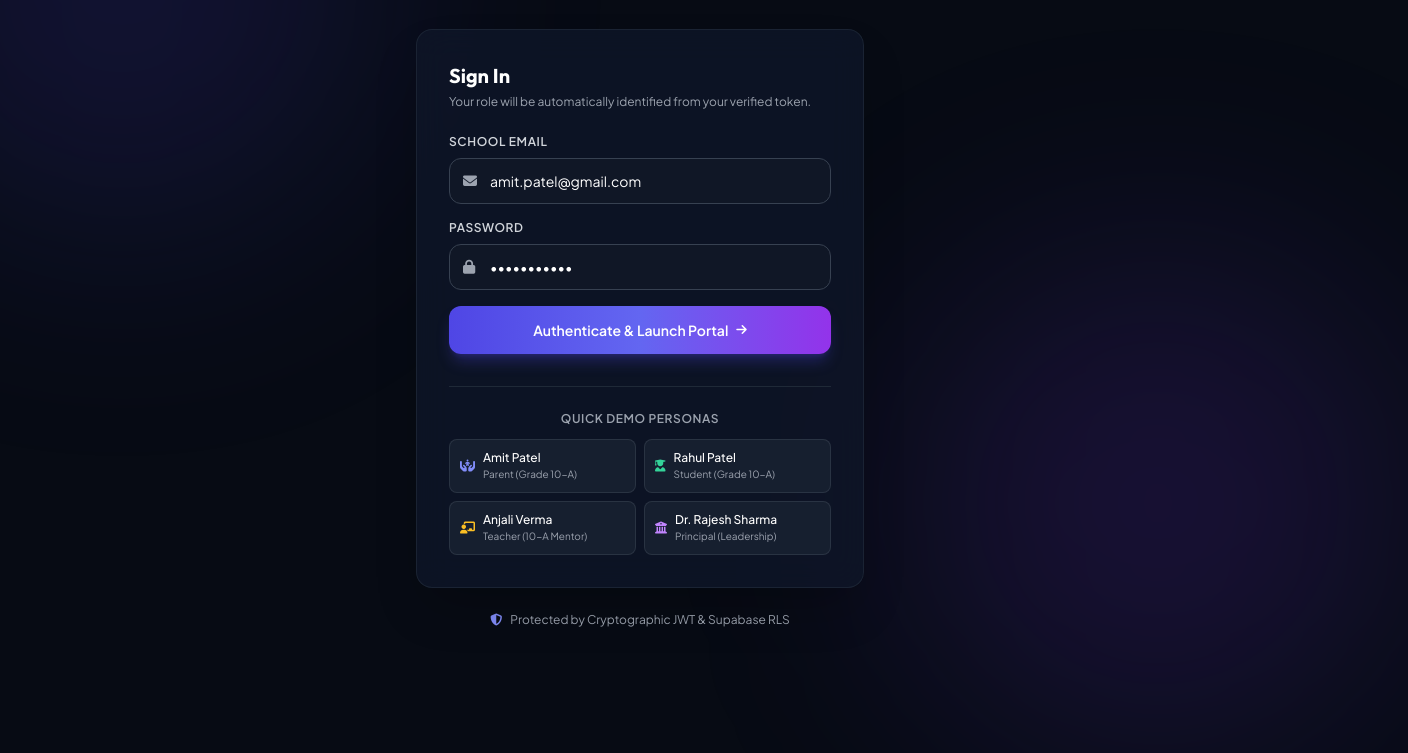
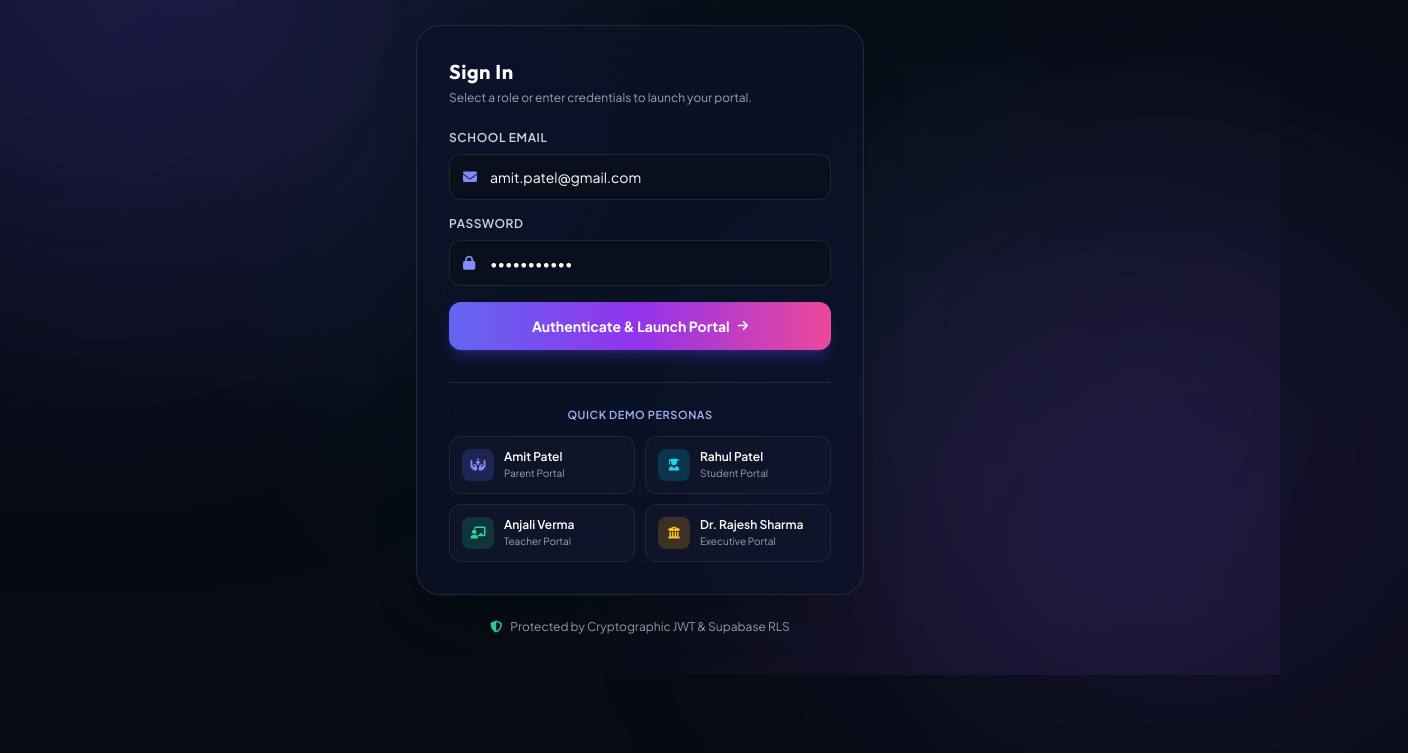
Before and after one commit to amitshivhare7879/XYZ_AI, a plain HTML site: page unified_login/index.html in a window 1280 px wide. Shown: the part 183-936 px from the top of the page, 1408 px wide, since content can reach past the window. After the commit the page ends 858 px from the top, so only its background shows below. Drawn offline with nearby package versions, Linux system fonts and the light colour scheme.

Commit message:
style: modernize UI with ambient radial lighting, pleasant color palettes, and glassmorphism across all portals

```diff
--- a/unified_login/index.html
+++ b/unified_login/index.html
@@ -7,39 +7,64 @@
   <script src="https://cdn.tailwindcss.com"></script>
   <link rel="preconnect" href="https://fonts.googleapis.com">
   <link rel="preconnect" href="https://fonts.gstatic.com" crossorigin>
-  <link href="https://fonts.googleapis.com/css2?family=Outfit:wght@300;400;500;600;700;800&family=Plus+Jakarta+Sans:wght@400;500;600;700&display=swap" rel="stylesheet">
+  <link href="https://fonts.googleapis.com/css2?family=Outfit:wght@300;400;500;600;700;800&family=Plus+Jakarta+Sans:wght@300;400;500;600;700&display=swap" rel="stylesheet">
   <link rel="stylesheet" href="https://cdnjs.cloudflare.com/ajax/libs/font-awesome/6.5.1/css/all.min.css">
   <style>
-    body { font-family: 'Plus Jakarta Sans', sans-serif; background-color: #070B14; color: #F3F4F6; }
+    body {
+      font-family: 'Plus Jakarta Sans', sans-serif;
+      background: radial-gradient(circle at 15% 15%, rgba(99, 102, 241, 0.12) 0%, transparent 40%),
+                  radial-gradient(circle at 85% 85%, rgba(168, 85, 247, 0.12) 0%, transparent 40%),
+                  radial-gradient(circle at 50% 50%, rgba(6, 182, 212, 0.05) 0%, transparent 60%),
+                  #070B14;
+      color: #F3F4F6;
+    }
     h1, h2, h3, h4, .font-heading { font-family: 'Outfit', sans-serif; }
-    .glass-card { background: rgba(15, 23, 42, 0.75); backdrop-filter: blur(16px); border: 1px solid rgba(255, 255, 255, 0.08); }
-    .glow-indigo { box-shadow: 0 0 35px -5px rgba(99, 102, 241, 0.25); }
-    .gradient-border { background: linear-gradient(135deg, rgba(99, 102, 241, 0.5), rgba(168, 85, 247, 0.2)); }
+    .glass-card {
+      background: rgba(13, 19, 36, 0.72);
+      backdrop-filter: blur(24px) saturate(180%);
+      border: 1px solid rgba(255, 255, 255, 0.1);
+      box-shadow: 0 25px 50px -12px rgba(0, 0, 0, 0.6), inset 0 1px 0 rgba(255, 255, 255, 0.12);
+    }
+    .persona-card {
+      background: rgba(18, 26, 48, 0.6);
+      backdrop-filter: blur(12px);
+      border: 1px solid rgba(255, 255, 255, 0.08);
+      transition: all 0.25s cubic-bezier(0.4, 0, 0.2, 1);
+    }
+    .persona-card:hover {
+      transform: translateY(-2px);
+      background: rgba(30, 41, 75, 0.8);
+      border-color: rgba(99, 102, 241, 0.4);
+      box-shadow: 0 8px 20px -6px rgba(99, 102, 241, 0.25);
+    }
+    .glow-indigo { box-shadow: 0 0 45px -5px rgba(99, 102, 241, 0.25); }
+    @keyframes float { 0%, 100% { transform: translateY(0px); } 50% { transform: translateY(-8px); } }
+    .floating-badge { animation: float 4s ease-in-out infinite; }
   </style>
 </head>
-<body class="min-h-screen py-10 px-4 flex flex-col items-center justify-center relative overflow-y-auto">
+<body class="min-h-screen py-10 px-4 flex flex-col items-center justify-center relative overflow-y-auto selection:bg-indigo-500 selection:text-white">
 
-  <!-- Subtle ambient background gradients -->
-  <div class="absolute top-[-10%] left-[-10%] w-[500px] h-[500px] bg-indigo-600/15 rounded-full blur-[120px] pointer-events-none"></div>
-  <div class="absolute bottom-[-10%] right-[-10%] w-[500px] h-[500px] bg-violet-600/15 rounded-full blur-[120px] pointer-events-none"></div>
+  <!-- Ambient background lighting orbs -->
+  <div class="fixed top-[-15%] left-[-15%] w-[600px] h-[600px] bg-gradient-to-br from-indigo-600/20 to-purple-600/10 rounded-full blur-[140px] pointer-events-none"></div>
+  <div class="fixed bottom-[-15%] right-[-15%] w-[600px] h-[600px] bg-gradient-to-tl from-purple-600/20 to-cyan-600/10 rounded-full blur-[140px] pointer-events-none"></div>
 
   <div class="w-full max-w-md relative z-10">
 
     <!-- School & Brand Header -->
     <div class="text-center mb-8">
-      <div class="inline-flex items-center justify-center w-16 h-16 rounded-2xl bg-gradient-to-tr from-indigo-600 via-indigo-500 to-purple-500 font-heading font-bold text-2xl text-white shadow-xl shadow-indigo-500/20 mb-4 ring-4 ring-indigo-500/20">
-        XYZ
+      <div class="inline-flex items-center justify-center w-16 h-16 rounded-2xl bg-gradient-to-tr from-indigo-600 via-purple-600 to-pink-500 font-heading font-extrabold text-2xl text-white shadow-2xl shadow-indigo-500/30 mb-4 ring-4 ring-indigo-500/20 floating-badge">
+        <i class="fa-solid fa-graduation-cap"></i>
       </div>
-      <h1 class="text-3xl font-extrabold text-white tracking-tight font-heading">XYZ AI School ERP</h1>
-      <p class="text-sm text-gray-400 mt-1">Single Sign-On Authentication Gateway</p>
+      <h1 class="text-3xl font-extrabold text-transparent bg-clip-text bg-gradient-to-r from-white via-indigo-100 to-purple-200 tracking-tight font-heading">XYZ AI School ERP</h1>
+      <p class="text-xs text-indigo-300/80 mt-1 font-medium tracking-wide uppercase">Unified Single Sign-On Gateway</p>
     </div>
 
     <!-- Login Card -->
-    <div class="glass-card rounded-2xl p-8 shadow-2xl glow-indigo border border-gray-800/80">
+    <div class="glass-card rounded-3xl p-8 shadow-2xl glow-indigo border border-white/10">
 
       <div class="mb-6">
-        <h2 class="text-xl font-bold text-white font-heading">Sign In</h2>
-        <p class="text-xs text-gray-400 mt-1">Your role will be automatically identified from your verified token.</p>
+        <h2 class="text-xl font-bold text-white font-heading tracking-wide">Sign In</h2>
+        <p class="text-xs text-gray-400 mt-1">Select a role or enter credentials to launch your portal.</p>
       </div>
 
       <!-- Login Form -->
@@ -47,11 +72,11 @@
         <div>
           <label class="block text-xs font-semibold text-gray-300 uppercase tracking-wider mb-2">School Email</label>
           <div class="relative">
-            <div class="absolute inset-y-0 left-0 pl-3.5 flex items-center pointer-events-none text-gray-400">
+            <div class="absolute inset-y-0 left-0 pl-3.5 flex items-center pointer-events-none text-indigo-400">
               <i class="fa-solid fa-envelope text-sm"></i>
             </div>
             <input type="email" id="emailInput" required placeholder="name@school.edu or gmail.com"
-              class="w-full pl-10 pr-4 py-3 bg-gray-900/90 border border-gray-700 rounded-xl text-sm text-white focus:outline-none focus:border-indigo-500 focus:ring-1 focus:ring-indigo-500 transition-colors"
+              class="w-full pl-10 pr-4 py-3 bg-[#0A0F1D] border border-white/10 rounded-xl text-sm text-white focus:outline-none focus:border-indigo-500 focus:ring-2 focus:ring-indigo-500/30 transition-all placeholder:text-gray-500"
               value="amit.patel@gmail.com" />
           </div>
         </div>
@@ -59,17 +84,17 @@
         <div>
           <label class="block text-xs font-semibold text-gray-300 uppercase tracking-wider mb-2">Password</label>
           <div class="relative">
-            <div class="absolute inset-y-0 left-0 pl-3.5 flex items-center pointer-events-none text-gray-400">
+            <div class="absolute inset-y-0 left-0 pl-3.5 flex items-center pointer-events-none text-indigo-400">
               <i class="fa-solid fa-lock text-sm"></i>
             </div>
             <input type="password" id="passwordInput" required placeholder="••••••••"
-              class="w-full pl-10 pr-4 py-3 bg-gray-900/90 border border-gray-700 rounded-xl text-sm text-white focus:outline-none focus:border-indigo-500 focus:ring-1 focus:ring-indigo-500 transition-colors"
+              class="w-full pl-10 pr-4 py-3 bg-[#0A0F1D] border border-white/10 rounded-xl text-sm text-white focus:outline-none focus:border-indigo-500 focus:ring-2 focus:ring-indigo-500/30 transition-all placeholder:text-gray-500"
               value="password123" />
           </div>
         </div>
 
         <button type="submit" id="submitBtn"
-          class="w-full py-3.5 px-4 bg-gradient-to-r from-indigo-600 via-indigo-500 to-purple-600 hover:from-indigo-500 hover:to-purple-500 text-white font-semibold text-sm rounded-xl shadow-lg shadow-indigo-600/30 hover:shadow-indigo-600/50 transition-all flex items-center justify-center space-x-2">
+          class="w-full py-3.5 px-4 bg-gradient-to-r from-indigo-500 via-purple-600 to-pink-500 hover:from-indigo-400 hover:to-pink-400 text-white font-bold text-sm rounded-xl shadow-lg shadow-indigo-600/30 hover:shadow-indigo-600/50 hover:scale-[1.01] transition-all flex items-center justify-center space-x-2">
           <span>Authenticate & Launch Portal</span>
           <i class="fa-solid fa-arrow-right text-xs"></i>
         </button>
@@ -79,35 +104,46 @@
       <div id="statusBox" class="mt-4 hidden p-3 rounded-xl text-xs flex items-center space-x-2"></div>
 
       <!-- Quick Demo Role Switcher -->
-      <div class="mt-8 pt-6 border-t border-gray-800">
-        <p class="text-xs font-semibold text-gray-400 uppercase tracking-wider mb-3 text-center">Quick Demo Personas</p>
-        <div class="grid grid-cols-2 gap-2 text-xs">
-          <button onclick="fillAndLogin('amit.patel@gmail.com', 'parent')" class="p-2.5 rounded-lg bg-gray-800/60 hover:bg-indigo-950/60 border border-gray-700/60 hover:border-indigo-500/50 text-left transition-all flex items-center space-x-2">
-            <i class="fa-solid fa-hands-holding-child text-indigo-400"></i>
+      <div class="mt-8 pt-6 border-t border-white/10">
+        <p class="text-[11px] font-semibold text-indigo-300 uppercase tracking-wider mb-3 text-center">Quick Demo Personas</p>
+        <div class="grid grid-cols-2 gap-2.5 text-xs">
+          <button onclick="fillAndLogin('amit.patel@gmail.com', 'parent')" class="persona-card p-3 rounded-xl text-left flex items-center space-x-2.5 group">
+            <div class="w-8 h-8 rounded-lg bg-indigo-500/20 text-indigo-400 flex items-center justify-center group-hover:bg-indigo-500 group-hover:text-white transition">
+              <i class="fa-solid fa-hands-holding-child text-xs"></i>
+            </div>
             <div>
-              <p class="font-medium text-white">Amit Patel</p>
-              <p class="text-[10px] text-gray-400">Parent (Grade 10-A)</p>
+              <p class="font-semibold text-white group-hover:text-indigo-300 transition">Amit Patel</p>
+              <p class="text-[10px] text-gray-400">Parent Portal</p>
             </div>
           </button>
-          <button onclick="fillAndLogin('rahul.patel@student.school.edu', 'student')" class="p-2.5 rounded-lg bg-gray-800/60 hover:bg-indigo-950/60 border border-gray-700/60 hover:border-indigo-500/50 text-left transition-all flex items-center space-x-2">
-            <i class="fa-solid fa-user-graduate text-emerald-400"></i>
+
+          <button onclick="fillAndLogin('rahul.patel@student.school.edu', 'student')" class="persona-card p-3 rounded-xl text-left flex items-center space-x-2.5 group">
+            <div class="w-8 h-8 rounded-lg bg-cyan-500/20 text-cyan-400 flex items-center justify-center group-hover:bg-cyan-500 group-hover:text-black transition">
+              <i class="fa-solid fa-user-graduate text-xs"></i>
+            </div>
             <div>
-              <p class="font-medium text-white">Rahul Patel</p>
-              <p class="text-[10px] text-gray-400">Student (Grade 10-A)</p>
+              <p class="font-semibold text-white group-hover:text-cyan-300 transition">Rahul Patel</p>
+              <p class="text-[10px] text-gray-400">Student Portal</p>
             </div>
           </button>
-          <button onclick="fillAndLogin('anjali.verma@school.edu', 'teacher')" class="p-2.5 rounded-lg bg-gray-800/60 hover:bg-indigo-950/60 border border-gray-700/60 hover:border-indigo-500/50 text-left transition-all flex items-center space-x-2">
-            <i class="fa-solid fa-chalkboard-user text-amber-400"></i>
+
+          <button onclick="fillAndLogin('anjali.verma@school.edu', 'teacher')" class="persona-card p-3 rounded-xl text-left flex items-center space-x-2.5 group">
+            <div class="w-8 h-8 rounded-lg bg-emerald-500/20 text-emerald-400 flex items-center justify-center group-hover:bg-emerald-500 group-hover:text-black transition">
+              <i class="fa-solid fa-chalkboard-user text-xs"></i>
+            </div>
             <div>
-              <p class="font-medium text-white">Anjali Verma</p>
-              <p class="text-[10px] text-gray-400">Teacher (10-A Mentor)</p>
+              <p class="font-semibold text-white group-hover:text-emerald-300 transition">Anjali Verma</p>
+              <p class="text-[10px] text-gray-400">Teacher Portal</p>
             </div>
           </button>
-          <button onclick="fillAndLogin('principal@school.edu', 'principal')" class="p-2.5 rounded-lg bg-gray-800/60 hover:bg-indigo-950/60 border border-gray-700/60 hover:border-indigo-500/50 text-left transition-all flex items-center space-x-2">
-            <i class="fa-solid fa-building-columns text-purple-400"></i>
+
+          <button onclick="fillAndLogin('principal@school.edu', 'principal')" class="persona-card p-3 rounded-xl text-left flex items-center space-x-2.5 group">
+            <div class="w-8 h-8 rounded-lg bg-amber-500/20 text-amber-400 flex items-center justify-center group-hover:bg-amber-500 group-hover:text-black transition">
+              <i class="fa-solid fa-building-columns text-xs"></i>
+            </div>
             <div>
-              <p class="font-medium text-white">Dr. Rajesh Sharma</p>
-              <p class="text-[10px] text-gray-400">Principal (Leadership)</p>
+              <p class="font-semibold text-white group-hover:text-amber-300 transition">Dr. Rajesh Sharma</p>
+              <p class="text-[10px] text-gray-400">Executive Portal</p>
             </div>
           </button>
         </div>
@@ -117,7 +153,7 @@
 
     <!-- Security Guarantee Badge -->
     <div class="mt-6 text-center text-xs text-gray-400 flex items-center justify-center space-x-2">
-      <i class="fa-solid fa-shield-halved text-indigo-400"></i>
+      <i class="fa-solid fa-shield-halved text-emerald-400"></i>
       <span>Protected by Cryptographic JWT & Supabase RLS</span>
     </div>
 
```
Also changed, not shown: 01_student_portal/index.html (+40 -9 lines), 02_parent_portal/index.html (+37 -9 lines), 03_staff_portal/index.html (+38 -7 lines), 04_management_portal/index.html (+36 -8 lines), 1 other file.
